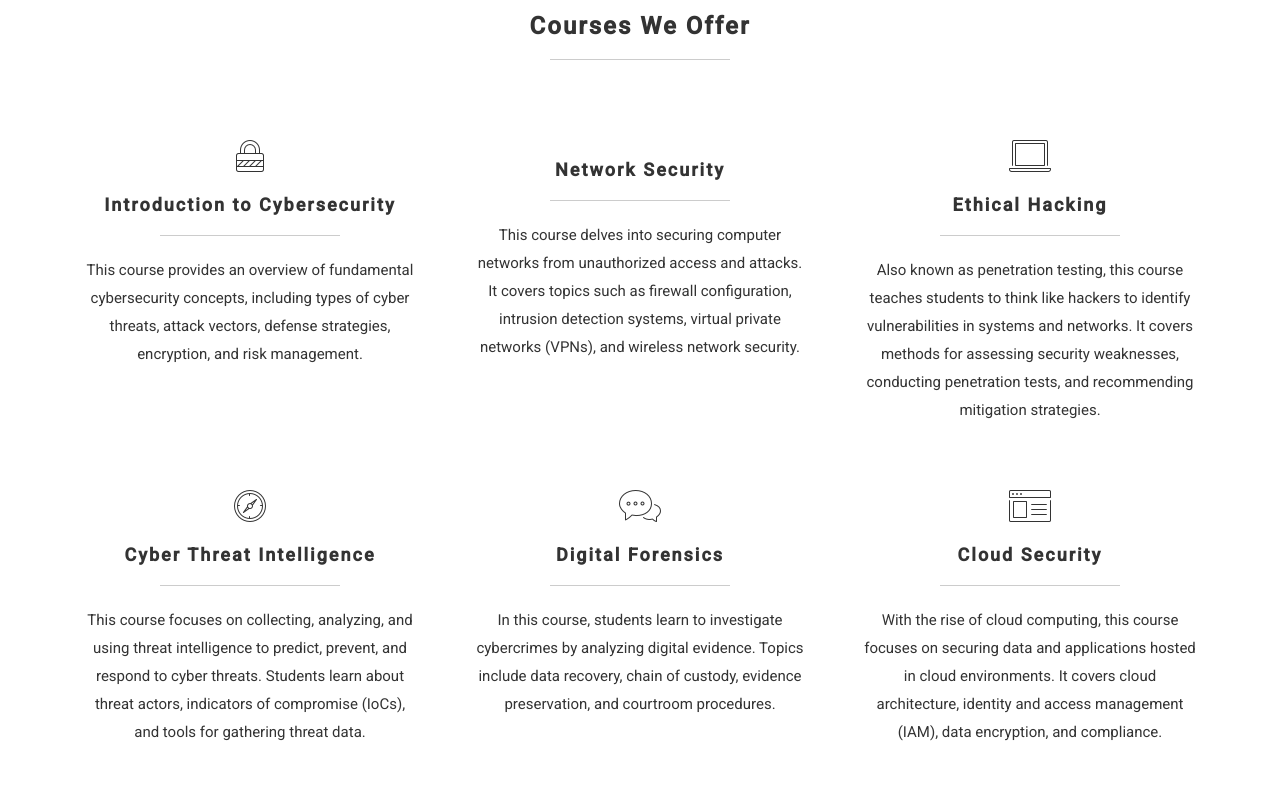
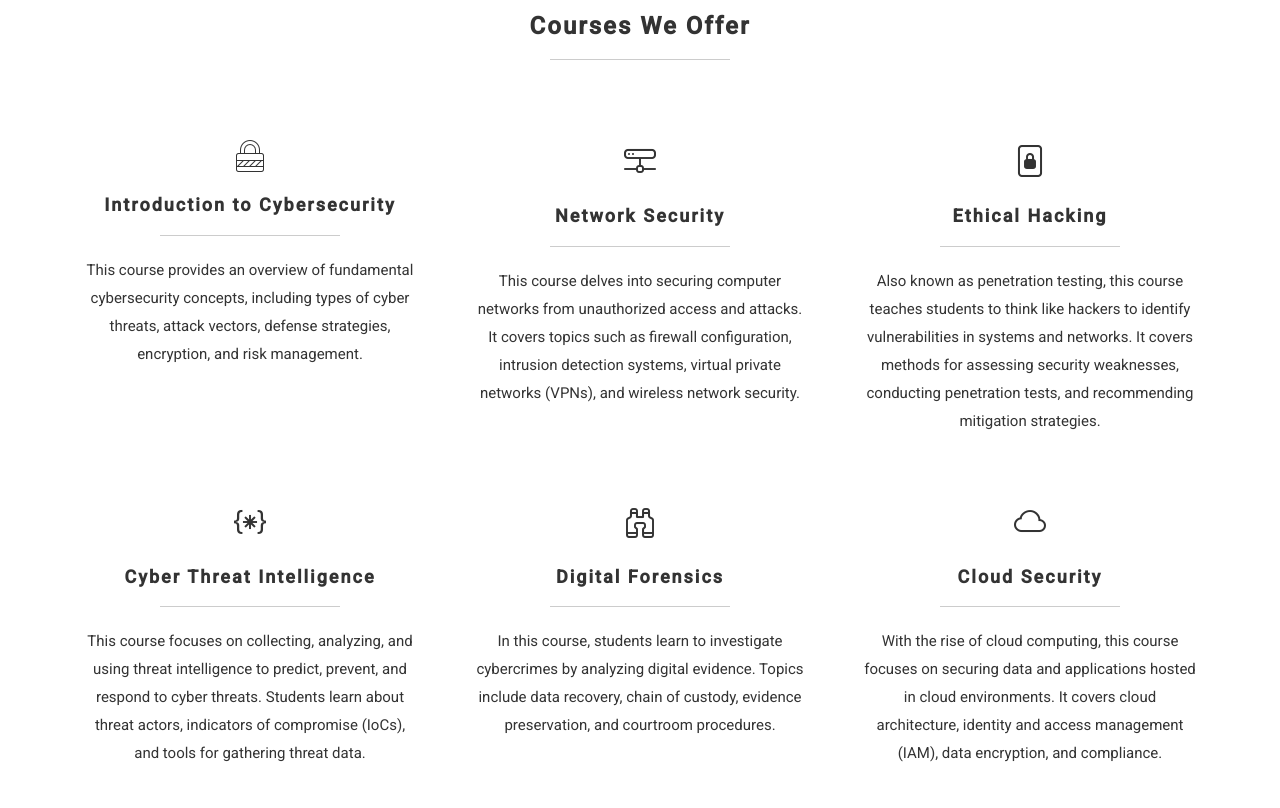
Before and after one commit to litoguy/paymentsys, a plain HTML site: page index.html in a window 1280 px wide. Shown: the part 987-1795 px from the top of the page. Drawn offline with nearby package versions, Linux system fonts and the light colour scheme.

Commit message:
first commit

```diff
--- a/index.html
+++ b/index.html
@@ -15,6 +15,7 @@
 	<link rel="stylesheet" href="css/nivo-lightbox.css">
 	<link rel="stylesheet" href="css/nivo_themes/default/default.css">
 	<link rel="stylesheet" href="css/style.css">
+    <link rel="stylesheet" href="https://cdn.jsdelivr.net/npm/bootstrap-icons@1.10.5/font/bootstrap-icons.css">
 	<link href='https://fonts.googleapis.com/css?family=Roboto:400,300,500' rel='stylesheet' type='text/css'>
 </head>
 <body data-spy="scroll" data-target=".navbar-collapse" data-offset="50">
@@ -92,31 +93,31 @@
 					<p>This course provides an overview of fundamental cybersecurity concepts, including types of cyber threats, attack vectors, defense strategies, encryption, and risk management.</p>
 			</div>
 			<div class="col-lg-4 col-md-4 col-sm-4 wow fadeInUp" data-wow-delay="0.9s">
-				<i class="bi bi-hdd-network"></i>
+				<i class="bi bi-hdd-network medium-icon"></i>
 					<h3>Network Security</h3>
 					<hr>
 					<p>This course delves into securing computer networks from unauthorized access and attacks. It covers topics such as firewall configuration, intrusion detection systems, virtual private networks (VPNs), and wireless network security.</p>
 			</div>
 			<div class="col-lg-4 col-md-4 col-sm-4 wow fadeInUp" data-wow-delay="1s">
-				<i class="icon-laptop medium-icon"></i>
+				<i class="bi bi-file-lock2 medium-icon"></i>
 					<h3>Ethical Hacking</h3>
 					<hr>
 					<p>Also known as penetration testing, this course teaches students to think like hackers to identify vulnerabilities in systems and networks. It covers methods for assessing security weaknesses, conducting penetration tests, and recommending mitigation strategies.</p>
 			</div>
 			<div class="col-lg-4 col-md-4 col-sm-4 wow fadeInUp" data-wow-delay="1s">
-				<i class="icon-compass medium-icon"></i>
+				    <i class="bi bi-braces-asterisk medium-icon"></i>
 					<h3>Cyber Threat Intelligence</h3>
 					<hr>
 					<p>This course focuses on collecting, analyzing, and using threat intelligence to predict, prevent, and respond to cyber threats. Students learn about threat actors, indicators of compromise (IoCs), and tools for gathering threat data.</p>
 			</div>
 			<div class="col-lg-4 col-md-4 col-sm-4 wow fadeInUp" data-wow-delay="1s">
-				<i class="icon-chat medium-icon"></i>
+                <i class="bi bi-binoculars medium-icon"></i>
 					<h3>Digital Forensics</h3>
 					<hr>
 					<p> In this course, students learn to investigate cybercrimes by analyzing digital evidence. Topics include data recovery, chain of custody, evidence preservation, and courtroom procedures.</p>
 			</div>
 			<div class="col-lg-4 col-md-4 col-sm-4 wow fadeInUp" data-wow-delay="1s">
-				<i class="icon-browser medium-icon"></i>
+				<i class="bi bi-cloud medium-icon"></i>
 					<h3>Cloud Security</h3>
 					<hr>
 					<p> With the rise of cloud computing, this course focuses on securing data and applications hosted in cloud environments. It covers cloud architecture, identity and access management (IAM), data encryption, and compliance.</p>
```
